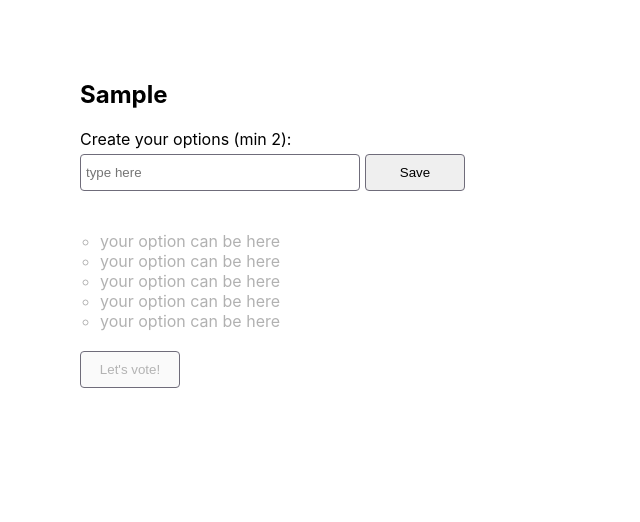
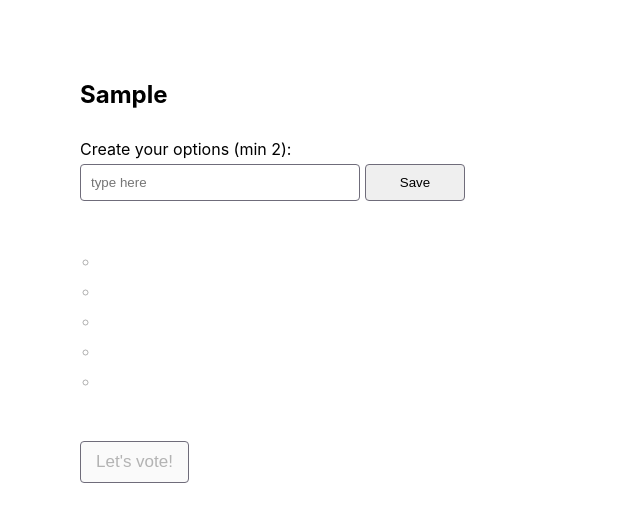
Before and after one commit to galinavikst/vote, a React (Create React App) app: page / in a window 1280 px wide. Both pictures are taken after typing "Sample" into the empty fields and a click on the button "Save". Shown: the top 522 px of the page, without its empty margins (0-640 px from the left). Built offline with nearby package versions, Linux system fonts and the light colour scheme.

Commit message:
feat: add css to forms refactor code, delete optionsListSlice

```diff
--- a/src/VotingPage.tsx
+++ b/src/VotingPage.tsx
@@ -1,8 +1,8 @@
 import React from "react";
 import { LetsVoteBlock } from "./components/LetsVoteBlock";
 import { OptionsToVote } from "./components/OptionsToVote";
-import { isRedyToVote } from "./store/optionsListSlice";
 import { useSelector } from "react-redux";
+import { isRedyToVote } from "./store/optionsFormSlice";
 
 export function VotingPage() {
   const letsVoteClicked = useSelector(isRedyToVote);
--- a/src/components/OptionsForm.tsx
+++ b/src/components/OptionsForm.tsx
@@ -3,10 +3,14 @@ import { Question } from "./Question";
 import { useDispatch, useSelector } from "react-redux";
 import { inputQuestionValue } from "../store/questionFormSlice";
 import { useForm } from "react-hook-form";
-import { options, setOptions } from "../store/optionsFormSlice";
+import {
+  isRedyToVote,
+  setReadyToVote,
+  options,
+  setOptions,
+} from "../store/optionsFormSlice";
 import { OptionsList } from "./OptionsList";
 import { getRandomColor } from "./servise";
-import { isRedyToVote } from "../store/optionsListSlice";
 
 type IOptionInput = {
   optionInput: string;
@@ -21,7 +25,7 @@ export default function OptionsForm() {
   const {
     register,
     handleSubmit,
-    formState: { errors },
+    // formState: { errors },
   } = useForm<IOptionInput>();
 
   // const inputs = [];
@@ -49,11 +53,16 @@ export default function OptionsForm() {
     dispatch(setOptions(newOption));
   };
 
+  const onClickHandler = () => {
+    dispatch(setReadyToVote(true));
+  };
+
   return (
     <>
       {question && !letsVoteClicked && (
+        <div className="options_form_wrapper">
+          <Question />
           <form className="options_form" onSubmit={handleSubmit(submitHandler)}>
-          <Question />
             <div className="input_label_wrapper">
               <label htmlFor="optionInput">Create your options (min 2):</label>
               <div className="input_btn_wrapper">
@@ -65,12 +74,21 @@ export default function OptionsForm() {
                 />
                 <button disabled={optionsArr.length >= 5}>Save</button>
               </div>
+            </div>
+          </form>
           {/* {optionsArr.length < 2 && errors.optionInput && (
               <span className="error"> *Required at least 2 options</span>
             )} */}
+          <OptionsList />
+          <button
+            className="lets_vote_btn"
+            type="button"
+            onClick={onClickHandler}
+            disabled={optionsArr.length < 2 && true}
+          >
+            Let's vote!
+          </button>
         </div>
-          <OptionsList />
-        </form>
       )}
     </>
   );
--- a/src/components/OptionsList.tsx
+++ b/src/components/OptionsList.tsx
@@ -1,11 +1,9 @@
 import React from "react";
 import { options } from "../store/optionsFormSlice";
-import { useDispatch, useSelector } from "react-redux";
+import { useSelector } from "react-redux";
 import { inputQuestionValue } from "../store/questionFormSlice";
-import { setReadyToVote } from "../store/optionsListSlice";
 
 export function OptionsList() {
-  const dispatch = useDispatch();
   const optionsArr = useSelector(options);
   const question = useSelector(inputQuestionValue);
 
@@ -21,29 +19,10 @@ export function OptionsList() {
             : { opacity: 0.3 }
         }
       >
-        {optionsArr[i] ? optionsArr[i].text : "your option can be here"}
+        {optionsArr[i] ? optionsArr[i].text : ""}
       </li>
     );
   }
 
-  const onClickHandler = () => {
-    dispatch(setReadyToVote(true));
-  };
-
-  return (
-    <>
-      {question && (
-        <div>
-          <ul className="options_list">{list}</ul>
-          <button
-            type="button"
-            onClick={onClickHandler}
-            disabled={optionsArr.length < 2 && true}
-          >
-            Let's vote!
-          </button>
-        </div>
-      )}
-    </>
-  );
+  return <>{question && <ul className="options_list">{list}</ul>}</>;
 }
--- a/src/index.css
+++ b/src/index.css
@@ -38,6 +38,23 @@ form {
   width: 50%;
 }
 
+input {
+  padding: 10px;
+  width: 50%;
+  min-width: 200px;
+  border-radius: var(--border-radius);
+  border: 1px solid var(--border-color);
+}
+
+button {
+  padding: 10px 15px;
+  width: fit-content;
+  border-radius: var(--border-radius);
+  border: 1px solid var(--border-color);
+  min-width: 100px;
+  transition: all 150ms ease-in-out;
+}
+
 /*  */
 /* question form  */
 
@@ -57,21 +74,13 @@ form {
   gap: 5px;
 }
 
-button {
-  padding: 10px 15px;
-  width: fit-content;
-  border-radius: var(--border-radius);
-  border: 1px solid var(--border-color);
-  min-width: 100px;
-  transition: all 150ms ease-in-out;
-}
+/*  */
+/* options form  */
 
-input {
-  padding: 5px;
-  width: 50%;
-  min-width: 200px;
-  border-radius: var(--border-radius);
-  border: 1px solid var(--border-color);
+.options_form_wrapper {
+  display: flex;
+  flex-direction: column;
+  gap: 30px;
 }
 
 .options_form {
@@ -84,9 +93,23 @@ input {
 }
 
 .options_list {
+  display: flex;
+  flex-direction: column;
+  gap: 10px;
   list-style: circle;
   padding: 20px;
 }
+
+.options_list li {
+  font-size: 17px;
+}
+
+.lets_vote_btn {
+  font-size: 17px;
+}
+
+/*  */
+/* vote section  */
 
 .vote_section {
   padding: 30px 0;
@@ -102,6 +125,10 @@ input {
   background-color: var(--bg-color);
   border-bottom: 2px solid var(--pure-black);
   height: 250px;
+}
+
+.results_block h2 {
+  text-align: center;
 }
 
 .results {
@@ -129,7 +156,7 @@ input {
 }
 
 .option_btn {
-  padding: 25px 35px;
+  padding: 30px 35px;
   color: var(--pure-white);
   font-weight: 700;
   font-size: xx-large;
--- a/src/store/optionsFormSlice.tsx
+++ b/src/store/optionsFormSlice.tsx
@@ -10,6 +10,7 @@ export interface IOption {
 interface IOptionFormState {
   options: IOption[];
   totalClicks: number;
+  readyToVote: boolean;
 }
 
 interface IOptionsFormSlice {
@@ -21,6 +22,7 @@ const optionsFormSlice = createSlice({
   initialState: {
     options: [] as IOption[],
     totalClicks: 0,
+    readyToVote: false,
   },
   reducers: {
     setOptions(state, action) {
@@ -33,11 +35,20 @@ const optionsFormSlice = createSlice({
     updateTotalClicks(state) {
       state.totalClicks += 1;
     },
+    setReadyToVote(state, action) {
+      state.readyToVote = action.payload;
+    },
   },
 });
 
-export const { setOptions, addClickedCount, updateTotalClicks } =
-  optionsFormSlice.actions;
+export const isRedyToVote = (state: IOptionsFormSlice) =>
+  state.optionsForm.readyToVote;
+export const {
+  setOptions,
+  setReadyToVote,
+  addClickedCount,
+  updateTotalClicks,
+} = optionsFormSlice.actions;
 export const options = (state: IOptionsFormSlice) => state.optionsForm.options;
 export const total = (state: IOptionsFormSlice) =>
   state.optionsForm.totalClicks;
--- a/src/store/optionsListSlice.tsx
+++ /dev/null
@@ -1,27 +0,0 @@
-import React from "react";
-import { createSlice } from "@reduxjs/toolkit";
-
-interface IOptionsListState {
-  readyToVote: boolean;
-}
-
-interface IoptionsListSlice {
-  optionsList: IOptionsListState;
-}
-
-const optionsListSlice = createSlice({
-  name: "optionsList",
-  initialState: {
-    readyToVote: false,
-  },
-  reducers: {
-    setReadyToVote(state, action) {
-      state.readyToVote = action.payload;
-    },
-  },
-});
-
-export const isRedyToVote = (state: IoptionsListSlice) =>
-  state.optionsList.readyToVote;
-export const { setReadyToVote } = optionsListSlice.actions;
-export default optionsListSlice.reducer;
--- a/src/store/store.tsx
+++ b/src/store/store.tsx
@@ -1,12 +1,10 @@
 import { configureStore, combineReducers } from "@reduxjs/toolkit";
 import questionFormReducer from "./questionFormSlice";
 import optionsFormReducer from "./optionsFormSlice";
-import optionsListReducer from "./optionsListSlice";
 
 const rootReducer = combineReducers({
   questionForm: questionFormReducer,
   optionsForm: optionsFormReducer,
-  optionsList: optionsListReducer,
 });
 
 export const store = configureStore({
```
Lines whose indentation alone changed are shown as unchanged.
